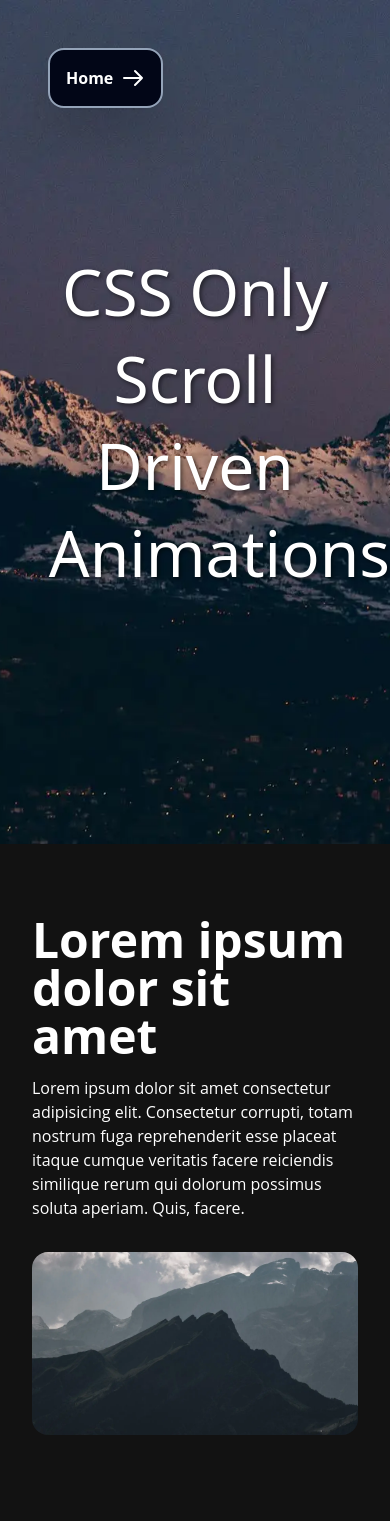
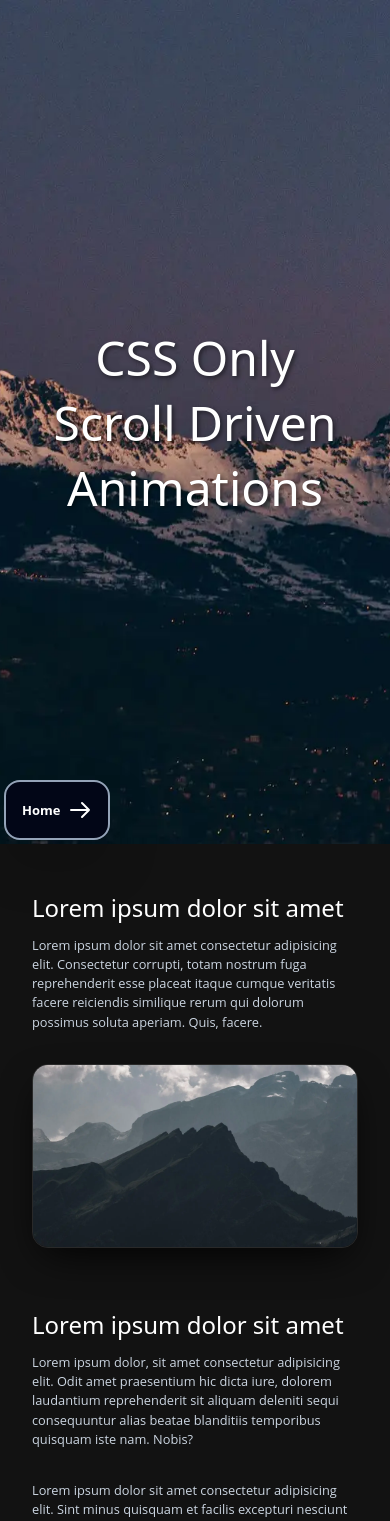
Before and after one commit to push-on/svelte-css-animations, a SvelteKit app: page /scroll_animation in a window 390 px wide. Shown: the top 1521 px of the page. Built offline with nearby package versions, Linux system fonts and the light colour scheme.

Commit message:
mobile version

```diff
--- a/src/components/HomeLink.svelte
+++ b/src/components/HomeLink.svelte
@@ -1,4 +1,3 @@
-
 <a href="/">
   <span class="link-text">Home</span>
   <svg
@@ -42,5 +41,11 @@
         transform: translateX(10px);
       }
     }
+    @media (max-width: 640px) {
+      top: auto;
+      left: 0.25rem;
+      bottom: 0.25rem;
+      font-size: small;
+    }
   }
 </style>
--- a/src/routes/+page.svelte
+++ b/src/routes/+page.svelte
@@ -24,6 +24,8 @@
   }
 
   a {
+    text-wrap: nowrap;
+
     width: fit-content;
     padding-bottom: 1rem;
     color: white;
@@ -65,6 +67,7 @@
     @media (max-width: 640px) {
       font-size: 3rem;
     }
+    text-wrap: nowrap;
   }
 
   span {
--- a/src/routes/scroll_animation/+page.svelte
+++ b/src/routes/scroll_animation/+page.svelte
@@ -114,12 +114,6 @@
     bottom: 1px;
     z-index: 1000;
     background-color: #4158d0;
-    background-image: linear-gradient(
-      43deg,
-      #4158d0 0%,
-      #c850c0 46%,
-      #ffcc70 100%
-    );
     width: 100%;
     scale: 0 1;
     animation: scroll-watcher linear;
@@ -154,7 +148,7 @@
         margin-left: auto;
         margin-right: auto;
         @media (max-width: 640px) {
-          font-size: 4rem;
+          font-size: 3rem;
         }
       }
     }
@@ -172,16 +166,21 @@
     font-size: 3rem;
     line-height: 1;
     margin-bottom: 1rem;
+    @media (max-width: 640px) {
+      font-weight: 500;
+      font-size: 1.5rem;
+    }
   }
 
   p {
+    color: rgb(203 213 225);
     margin: 0;
     font-family: "Open Sans", sans-serif;
-    font-size: 16px;
+    font-size: 1rem;
     line-height: 1.5;
     margin-bottom: 2rem;
-    @media (min-width: 768px) {
-      font-size: 18px;
+    @media (max-width: 640px) {
+      font-size: 0.8rem;
     }
   }
 
@@ -190,5 +189,7 @@
     max-width: 100%;
     height: auto;
     margin-bottom: 1rem;
+    box-shadow: 0 15px 40px -12px rgb(0 0 0);
+    border: 1px solid rgb(41, 41, 41);
   }
 </style>
--- a/src/style.css
+++ b/src/style.css
@@ -76,3 +76,17 @@ input {
 	padding-left: 20px;
 	padding-right: 20px;
 }
+button,
+textarea,
+input,
+select,
+a {
+	-webkit-tap-highlight-color: rgba(0, 0, 0, 0);
+	-webkit-tap-highlight-color: transparent;
+	-webkit-user-select: none;
+	-khtml-user-select: none;
+	-moz-user-select: none;
+	-ms-user-select: none;
+	user-select: none;
+
+}
```
